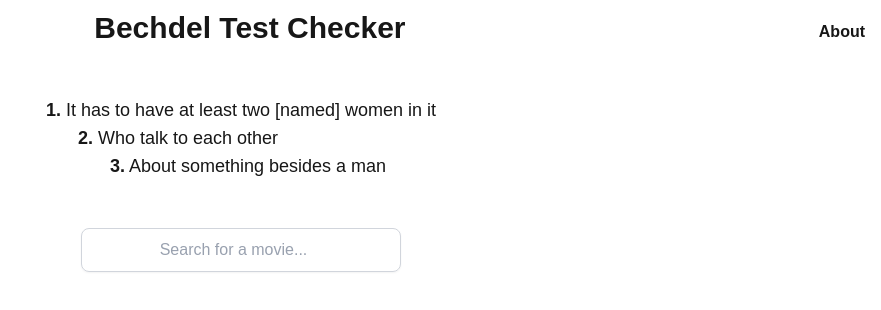
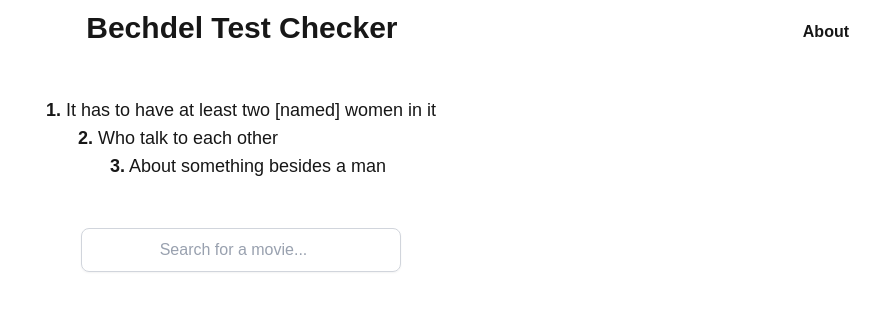
Before and after one commit to jacobadam/bechdel-wallace-test, a Next.js app: page / in a window 1280 px wide. Shown: the top 310 px of the page, without its empty margins (399-1280 px from the left). Built offline with nearby package versions, Linux system fonts and the light colour scheme.

Commit message:
minor styling

```diff
--- a/src/app/page.tsx
+++ b/src/app/page.tsx
@@ -35,7 +35,7 @@ const Home: React.FC = () => {
           Bechdel Test Checker
         </h1>
 
-        <div className="mt-4 mr-4 text-xs sm:text-base">
+        <div className="mt-4 mr-8 text-xs sm:text-base">
           <div className="group relative">
             <button>
               <b>About</b>
```
